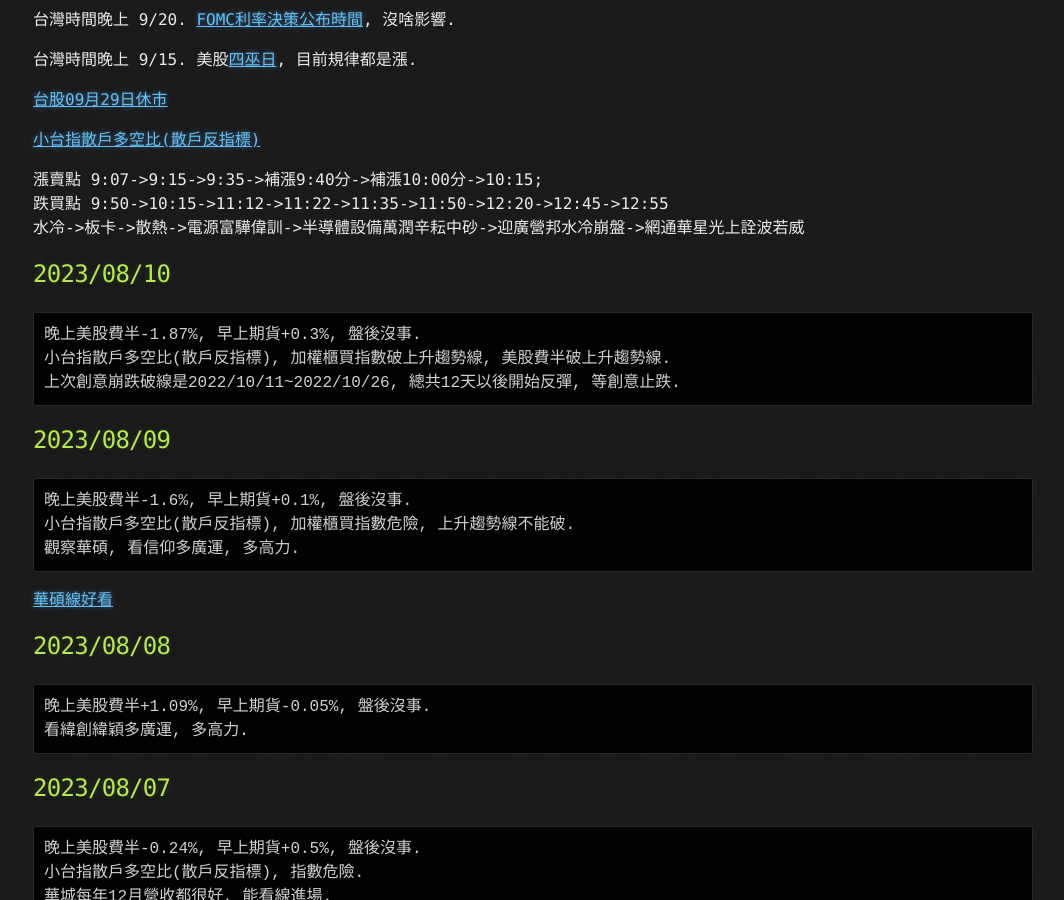
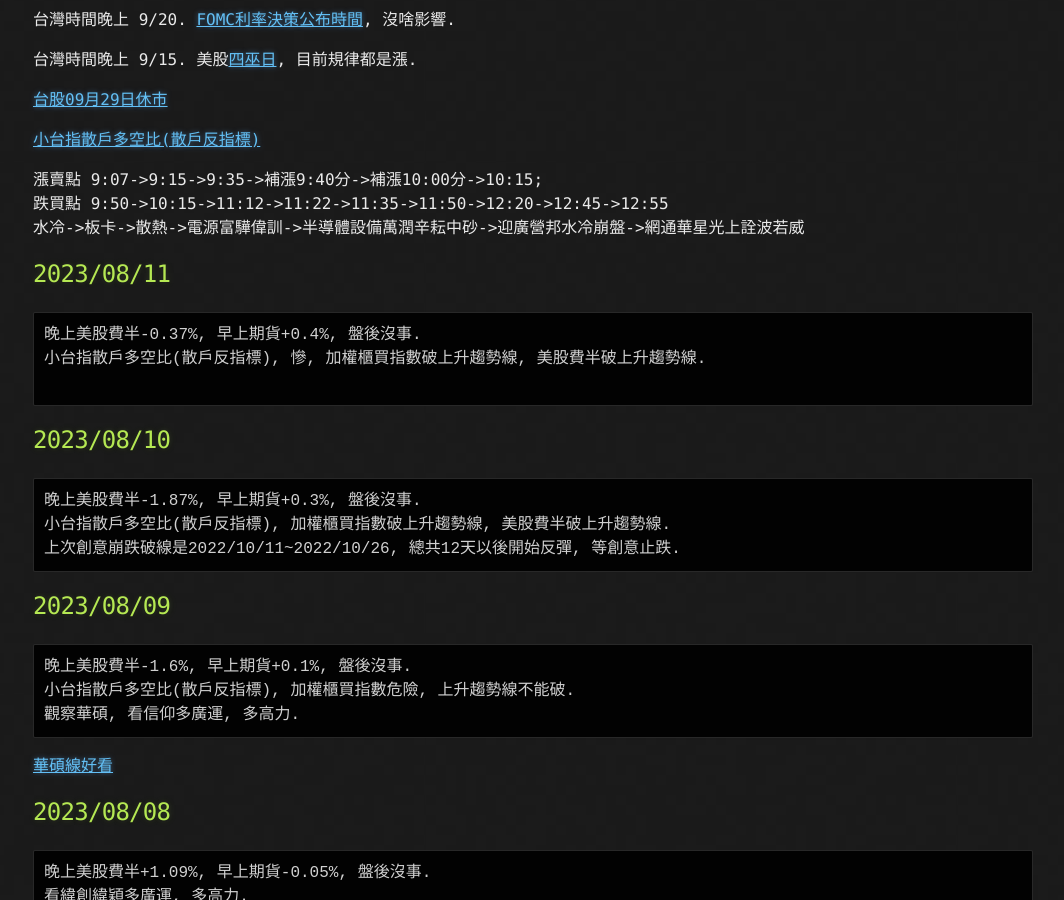
Before and after one commit to lepg5487/Stock_God, a Jekyll site: the page built from index.md, in a window 1280 px wide and 900 px high, scrolled down 370 px. Shown: the whole window, without its empty margins (107-1171 px from the left). Built offline with Jekyll 4.4.1, drawn with Linux system fonts in a browser that asks for light colours; our own code applies the rules of GitHub Pages for plain Markdown files.

Commit message:
Update index.md

````diff
--- a/index.md
+++ b/index.md
@@ -19,6 +19,13 @@
 漲賣點 9:07->9:15->9:35->補漲9:40分->補漲10:00分->10:15;
 跌買點 9:50->10:15->11:12->11:22->11:35->11:50->12:20->12:45->12:55
 水冷->板卡->散熱->電源富驊偉訓->半導體設備萬潤辛耘中砂->迎廣營邦水冷崩盤->網通華星光上詮波若威
+
+## 2023/08/11
+```
+晚上美股費半-0.37%, 早上期貨+0.4%, 盤後沒事.
+小台指散戶多空比(散戶反指標), 慘, 加權櫃買指數破上升趨勢線, 美股費半破上升趨勢線.
+
+```
 
 ## 2023/08/10
 ```
````
